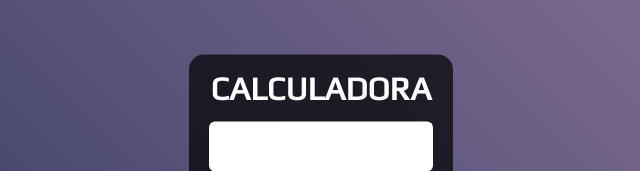
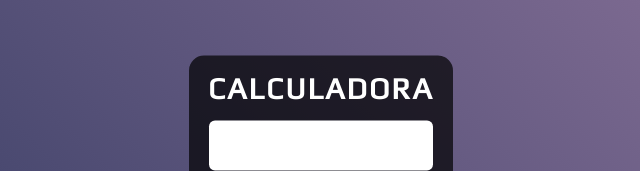
Before and after one commit to manoelacsilva/calculadora_js, a plain HTML site: page index.html in a window 1280 px wide. Shown: the part 132-303 px from the top of the page, 319-959 px from the left. Drawn offline with Linux system fonts and the light colour scheme.

Commit message:
melhorando o título

```diff
--- a/style.css
+++ b/style.css
@@ -6,7 +6,8 @@
 
 .title {
     margin-bottom: 15px;
-    font-size: 32.5px;
+    font-size: 30px;
+    letter-spacing: 2px;
 }
 
 .fundo {
```
